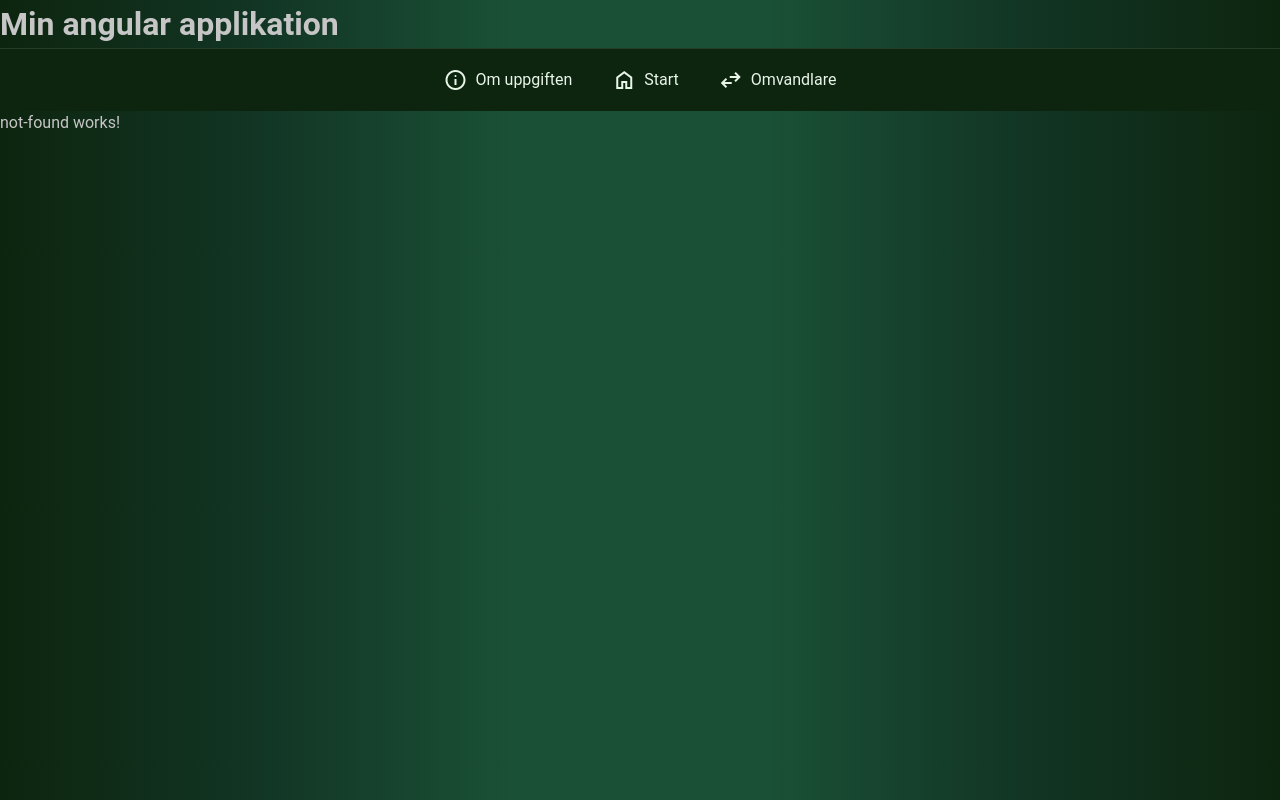
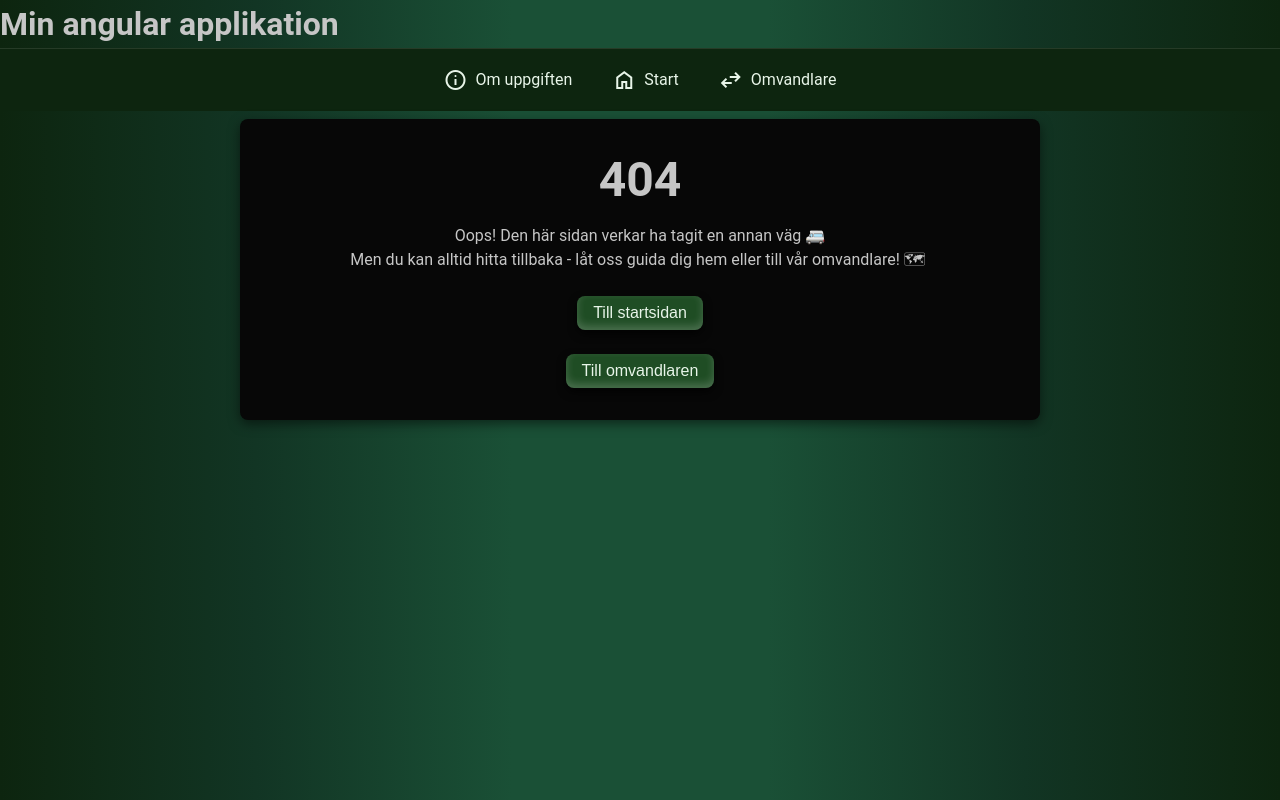
Before and after one commit to fredrikastjernlof/lab3_angular, an Angular app: page /404 in a window 1280 px wide. Built offline with nearby package versions, Linux system fonts and the light colour scheme; a web font is replaced by a local one.

Commit message:
Feat: implement 404 page with content and styling

```diff
--- a/src/app/not-found/not-found.html
+++ b/src/app/not-found/not-found.html
@@ -1 +1,15 @@
-<p>not-found works!</p>
+<section class="not-found">
+    <h2>404</h2>
+
+    <p>
+        Oops! Den här sidan verkar ha tagit en annan väg 🚐
+    </p>
+    <p>
+        Men du kan alltid hitta tillbaka - låt oss guida dig hem eller till vår omvandlare! 🗺 ️
+    </p>
+
+    <button routerLink="/home"> Till startsidan</button>
+
+    <button routerLink="/convert">Till omvandlaren</button>
+
+</section>
--- a/src/app/not-found/not-found.scss
+++ b/src/app/not-found/not-found.scss
@@ -0,0 +1,43 @@
+:host {
+    flex: 1;
+    display: flex;
+}
+
+h2{
+    font-size: 3rem;
+    margin-bottom: 0.5rem;
+}
+
+.not-found {
+    flex: 1;
+    width: 100%;
+    max-width: 800px;
+    margin: clamp(0.25rem, 2vw, 0.5rem) auto;
+    padding: clamp(0.5rem, 2vw, 2rem) clamp(1rem, 5vw, 2rem) 2rem;
+    display: flex;
+    flex-direction: column;
+    align-items: center;
+    border-radius: 0.5rem;
+    text-align: center;
+    background-color: #070707;
+    box-shadow: 0 4px 12px rgba(0, 0, 0, 0.5);
+}
+
+button {
+    margin-top: 1.5rem;
+    padding: 0.5rem 1rem;
+    font-size: 1rem;
+    color: #e8f5e9;
+    background-color: #1f4d24;
+    border: none;
+    border-radius: 0.5rem;
+    cursor: pointer;
+    transition: background 0.2s, transform 0.1s;
+    box-shadow: inset 0 -4px 8px rgba(255, 255, 255, 0.2),
+        0 4px 8px rgba(0, 0, 0, 0.7);
+}
+
+button:hover {
+    background-color: #2e6b3c;
+    transform: translateY(-2px);
+}
--- a/src/app/not-found/not-found.ts
+++ b/src/app/not-found/not-found.ts
@@ -1,8 +1,9 @@
 import { Component } from '@angular/core';
+import { RouterLink } from '@angular/router';
 
 @Component({
   selector: 'app-not-found',
-  imports: [],
+  imports: [RouterLink],
   templateUrl: './not-found.html',
   styleUrl: './not-found.scss',
 })
```
